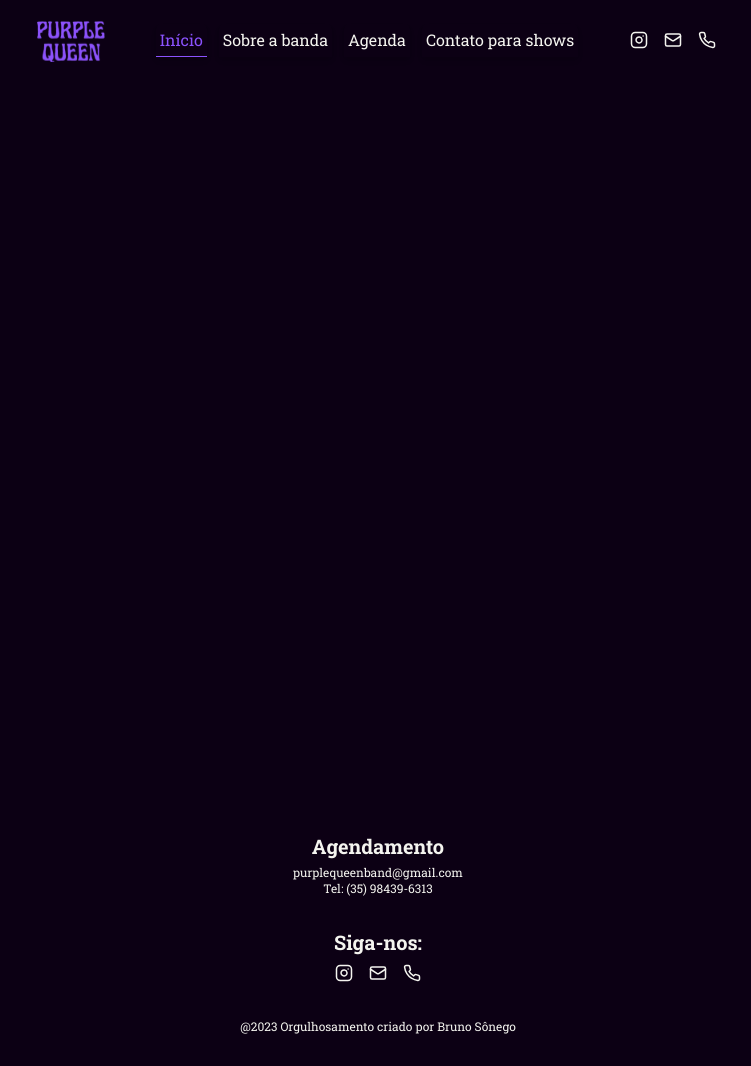
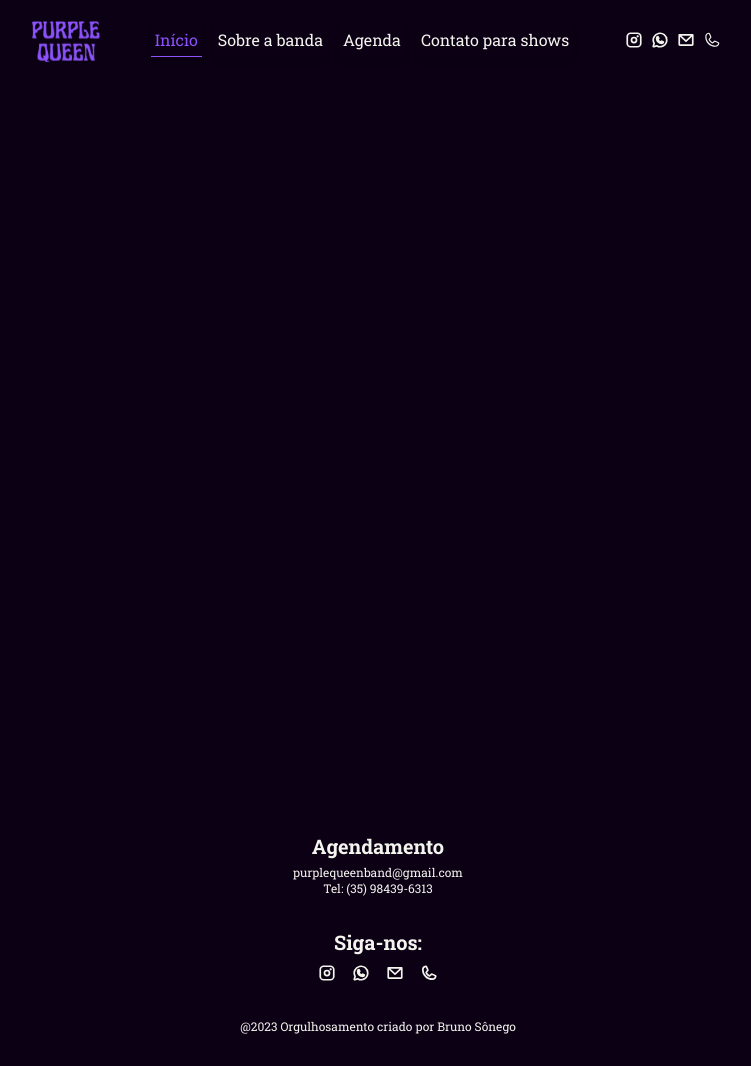
Before and after one commit to sonegobruno/purple-queen-band, a Next.js app: page / in a window 1280 px wide. Shown: the whole page, without its empty margins (262-1013 px from the left). Built offline with nearby package versions, Linux system fonts and the light colour scheme.

Commit message:
feat: add whatsapp

```diff
--- a/package.json
+++ b/package.json
@@ -9,12 +9,12 @@
     "lint": "next lint"
   },
   "dependencies": {
+    "@phosphor-icons/react": "^2.0.10",
     "@types/node": "20.4.2",
     "@types/react": "18.2.15",
     "@types/react-dom": "18.2.7",
     "autoprefixer": "10.4.14",
     "eslint-config-next": "13.4.10",
-    "lucide-react": "^0.260.0",
     "next": "13.4.10",
     "postcss": "8.4.26",
     "react": "18.2.0",
--- a/src/app/components/Footer.tsx
+++ b/src/app/components/Footer.tsx
@@ -1,4 +1,10 @@
-import { Instagram, Mail, Phone } from 'lucide-react'
+'use client'
+import {
+  InstagramLogo,
+  Phone,
+  EnvelopeSimple,
+  WhatsappLogo,
+} from '@phosphor-icons/react'
 import { LinkIcon } from './LinkIcon'
 
 export function Footer() {
@@ -14,11 +20,32 @@ export function Footer() {
         <nav className="flex items-center gap-2 mt-1">
           <LinkIcon
             href="https://www.instagram.com/purplequeenband"
-            icon={Instagram}
+            icon={InstagramLogo}
+            iconConfig={{
+              weight: 'bold',
+            }}
           />
-
-          <LinkIcon href="mailto:purplequeenband@gmail.com" icon={Mail} />
-          <LinkIcon href="tel:35984396313" icon={Phone} />
+          <LinkIcon
+            href="https://wa.me/5535984396313"
+            icon={WhatsappLogo}
+            iconConfig={{
+              weight: 'bold',
+            }}
+          />
+          <LinkIcon
+            href="mailto:purplequeenband@gmail.com"
+            icon={EnvelopeSimple}
+            iconConfig={{
+              weight: 'bold',
+            }}
+          />
+          <LinkIcon
+            href="tel:35984396313"
+            icon={Phone}
+            iconConfig={{
+              weight: 'bold',
+            }}
+          />
         </nav>
       </div>
       <div className="made-by mt-8">
--- a/src/app/components/Header.tsx
+++ b/src/app/components/Header.tsx
@@ -1,4 +1,10 @@
-import { Instagram, Mail, Phone } from 'lucide-react'
+'use client'
+import {
+  EnvelopeSimple,
+  InstagramLogo,
+  Phone,
+  WhatsappLogo,
+} from '@phosphor-icons/react'
 import Image from 'next/image'
 import Link from 'next/link'
 import { LinkButton } from './LinkButton'
@@ -23,13 +29,28 @@ export function Header() {
         <LinkButton href="contact">Contato para shows</LinkButton>
       </nav>
 
-      <nav className="space-x-2 flex items-center">
+      <nav className="gap flex items-center">
         <LinkIcon
           href="https://www.instagram.com/purplequeenband"
-          icon={Instagram}
+          icon={InstagramLogo}
+          iconConfig={{
+            weight: 'bold',
+          }}
         />
-
-        <LinkIcon href="mailto:purplequeenband@gmail.com" icon={Mail} />
+        <LinkIcon
+          href="https://wa.me/5535984396313"
+          icon={WhatsappLogo}
+          iconConfig={{
+            weight: 'bold',
+          }}
+        />
+        <LinkIcon
+          href="mailto:purplequeenband@gmail.com"
+          icon={EnvelopeSimple}
+          iconConfig={{
+            weight: 'bold',
+          }}
+        />
         <LinkIcon href="tel:35984396313" icon={Phone} />
       </nav>
     </header>
--- a/src/app/components/LinkIcon.tsx
+++ b/src/app/components/LinkIcon.tsx
@@ -1,18 +1,20 @@
+import { IconProps } from '@phosphor-icons/react'
 import Link from 'next/link'
 import { ElementType } from 'react'
 
 interface Props {
   href: string
   icon: ElementType
+  iconConfig?: IconProps
 }
 
-export function LinkIcon({ href, icon: Icon }: Props) {
+export function LinkIcon({ href, icon: Icon, iconConfig }: Props) {
   return (
     <Link
       href={href}
       className="transition-all p-1 rounded-full focus:shadow-primary hover:shadow-primary"
     >
-      <Icon size={18} />
+      <Icon size={18} {...iconConfig} />
     </Link>
   )
 }
```
Also changed, not shown: 1 other file (tests, documents, lock files or other folders).
